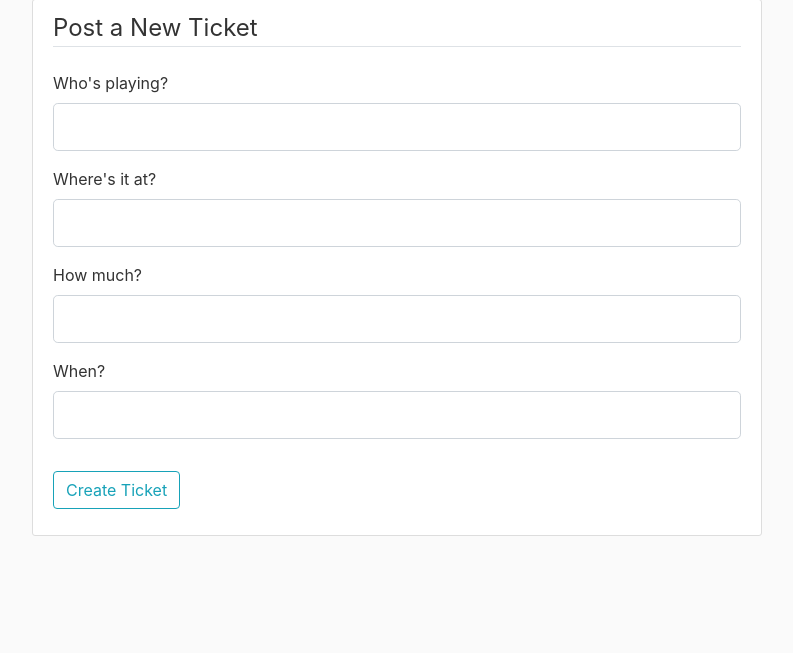
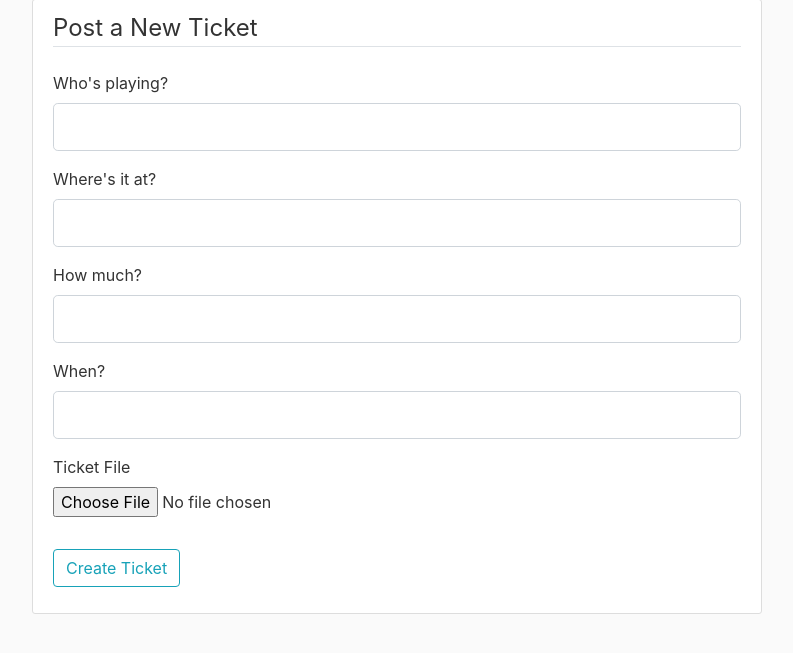
Before and after one commit to zlopez101/TxChange, a Flask app: page /NewTicket in a window 1280 px wide. Shown: the part 81-734 px from the top of the page, without its empty margins (53-846 px from the left). Run offline with Flask 2, Linux system fonts and the light colour scheme; a user stored in the database is signed in; parts of the project's set-up code (start-up, migrations or seed data) failed here and were passed over; some libraries are stand-ins or nearby versions.

Commit message:
updated model to include ticket picture allowed discover page to publish ticket pictures created test JS file for integration into upcoming smart contract

```diff
--- a/TxChange/forms.py
+++ b/TxChange/forms.py
@@ -1,4 +1,5 @@
 from flask_wtf import FlaskForm
+from flask_wtf.file import FileField, FileAllowed
 from wtforms import StringField, BooleanField, SubmitField, DateTimeField, IntegerField
 from wtforms.validators import DataRequired, Email, EqualTo
 
@@ -23,11 +24,13 @@ class LoginForm(FlaskForm):
 
 
 class NewTicket(FlaskForm):
-    artist = StringField("Who's playing?", validators=[DataRequired()])
-    venue = StringField("Where's it at?")
-    price = IntegerField("How much?", validators=[DataRequired()])
-    concert_date_time = DateTimeField("When?", format="%m/%d/%Y")
-    submit = SubmitField("Create Ticket")
+	artist = StringField("Who's playing?", validators=[DataRequired()])
+	venue = StringField("Where's it at?")
+	price = IntegerField("How much?", validators=[DataRequired()])
+	concert_date_time = DateTimeField("When?", format="%m/%d/%Y")
+	ticket_file = FileField('Ticket File', validators=[FileAllowed(['jpg', 'png', 'jpeg'])])
+	submit = SubmitField("Create Ticket")
+
 
 class Test(FlaskForm):
 	amount = IntegerField('Bid Amount', validators=[DataRequired()])
--- a/TxChange/models.py
+++ b/TxChange/models.py
@@ -27,6 +27,7 @@ class Ticket(db.Model):
 	venue = db.Column(db.String(80))
 	date_posted = db.Column(db.DateTime, nullable=False, default=datetime.utcnow)
 	price = db.Column(db.Integer, nullable=False)
+	ticket_pic = db.Column(db.String(), nullable=False, default="ticket_default.JPG")
 	concert_date_time = db.Column(db.DateTime)
 	current_best_bid = db.Column(db.Integer, default=0)
 	_owner_id = db.Column(db.Integer, db.ForeignKey("user.id"))
--- a/TxChange/routes.py
+++ b/TxChange/routes.py
@@ -1,3 +1,5 @@
+import secrets
+import os
 from flask import render_template, flash, redirect, url_for, request
 from TxChange import app, db, bcrypt
 from TxChange.forms import RegistrationForm, LoginForm, NewTicket, Ticketbid, Test
@@ -71,27 +73,30 @@ def profile():
         interestingtickets=t_interest,
     )
 
+def save_ticket_picture(form_ticket_pic):
+	#don't want user's picture name to collide with other ticket file names
+	#random hex for base of file name
+	random_name = secrets.token_hex(8)
+	_, f_ext = os.path.splitext(form_ticket_pic.filename)
+	ticket_name = random_name+f_ext
+	ticket_path = os.path.join(app.root_path, 'static/ticket_pics', ticket_name)
+	form_ticket_pic.save(ticket_path)
+
+	return ticket_name
 
 @app.route("/NewTicket", methods=["GET", "POST"])
 @login_required
 def new_ticket():
-    form = NewTicket()
-    if form.validate_on_submit():
-        ticket = Ticket(
-            artist=form.artist.data,
-            venue=form.venue.data,
-            price=form.price.data,
-            concert_date_time=form.concert_date_time.data,
-            owner=current_user,
-        )
-        db.session.add(ticket)
-        db.session.commit()
-        flash(
-            f"A concert ticket for {form.artist.data} at {form.venue.data} on {form.concert_date_time.data} has been created!",
-            "success",
-        )
-        return redirect(url_for("home"))
-    return render_template("create_ticket.html", title="Post a New Ticket", form=form)
+	form = NewTicket()
+	if form.validate_on_submit():
+		if form.ticket_file.data:
+			ticket_file = save_ticket_picture(form.ticket_file.data)
+			ticket = Ticket(artist=form.artist.data,venue=form.venue.data,price=form.price.data,concert_date_time=form.concert_date_time.data, owner=current_user,ticket_pic =ticket_file)
+			db.session.add(ticket)
+			db.session.commit()
+			flash(f"A concert ticket for {form.artist.data} at {form.venue.data} on{form.concert_date_time.data} has been created!","success",)
+			return redirect(url_for("home"))
+	return render_template("create_ticket.html", title="Post a New Ticket", form=form)
 
 
 @app.route("/ticket/<ticket_id>/bid", methods=["GET", "POST"])
@@ -125,7 +130,7 @@ def interested(ticket_id):
 
 @app.route("/test", methods=["GET", "POST"])
 def test():
-    form = Ticketbid()
+    form = Test()
     if form.validate_on_submit():
         flash("test worked")
         return redirect(url_for("home"))
--- /dev/null
+++ b/TxChange/static/java.js
@@ -0,0 +1,5 @@
+const button = document.getElementById('ticketbid')
+
+button.addEventListener('click', function() {
+	alert('javasuccess!');
+});
--- a/TxChange/templates/create_ticket.html
+++ b/TxChange/templates/create_ticket.html
@@ -1,7 +1,7 @@
 {% extends "layout.html" %}
 {% block content %}
 <div class='content-section'>
-    <form method="POST" action="">
+    <form method="POST" action="" enctype="multipart/form-data">
         {{ form.hidden_tag() }}
         <fieldset class='form-group'>
             <legend class='border-bottom mb-4'>Post a New Ticket</legend>
@@ -57,6 +57,15 @@
                 {{ form.concert_date_time(class="form-control form-control-lg") }}
                 {% endif %}
             </div>
+						<div class='form-group'>
+                {{ form.ticket_file.label() }}
+								{{ form.ticket_file(class='form-control-file')}}
+								{% if form.ticket_file.errors %}
+									{% for error in form.ticket_file.errors %}
+                    <span class='text-danger'>{{ error }}</span></br>
+                  {% endfor %}
+								{% endif %}
+						</div>
         </fieldset>
         <div class='form-group'>
             {{ form.submit(class='btn btn-outline-info') }}
--- a/TxChange/templates/discover.html
+++ b/TxChange/templates/discover.html
@@ -4,7 +4,7 @@
 		{% for ticket in tickets %}
 		<div class='col'>
 			<div class="card border border-dark mb-4" style="width: 18rem;">
-				<img src="static/mac.jpg" class="card-img-top" alt="...">
+				<img src={{ '../static/ticket_pics/'+ ticket.ticket_pic }} class="card-img-top" alt="...">
 				<div class="card-body">
 					<h5 class="card-title">{{ ticket.artist}}</h5>
 					<p class="card-text">{{ ticket.artist}} at {{ ticket.venue}} on {{ ticket.concert_date_time}}</p>
--- a/TxChange/templates/layout.html
+++ b/TxChange/templates/layout.html
@@ -95,6 +95,7 @@
   <script src="https://stackpath.bootstrapcdn.com/bootstrap/4.4.1/js/bootstrap.min.js"
     integrity="sha384-wfSDF2E50Y2D1uUdj0O3uMBJnjuUD4Ih7YwaYd1iqfktj0Uod8GCExl3Og8ifwB6"
     crossorigin="anonymous"></script>
+	<script src='../static/java.js'></script>
 </body>
 
 </html>
--- a/TxChange/templates/test.html
+++ b/TxChange/templates/test.html
@@ -20,7 +20,7 @@
                     {% endif %}
                 </div>
         </fieldset>
-        <div class='form-group'>
+        <div class='form-group' id='ticketbid'>
             {{ form.submit(class='btn btn-outline-info') }}
         </div>
     </form>
--- a/run.py
+++ b/run.py
@@ -2,6 +2,6 @@ from TxChange import app
 
 if __name__ == "__main__":
     # on repl.it
-    # app.run(host='0.0.0.0', port=8080, debug=True)
+    app.run(host='0.0.0.0', port=8080, debug=True)
     # on home
-    app.run(debug=True)
+    #app.run(debug=True)
```
Also changed, not shown: TxChange/site.db, TxChange/static/ticket_pics/6687d8e1fe9032dc.jpeg (added), TxChange/static/ticket_pics/ticket_default.JPG (added).
